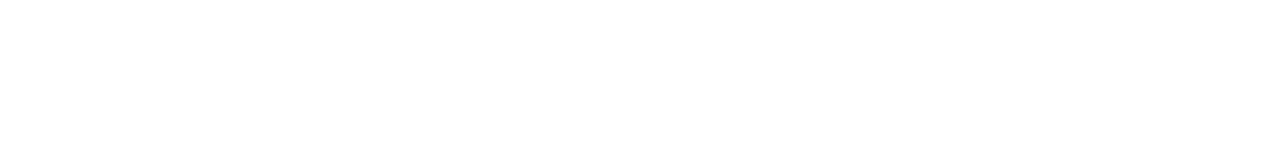
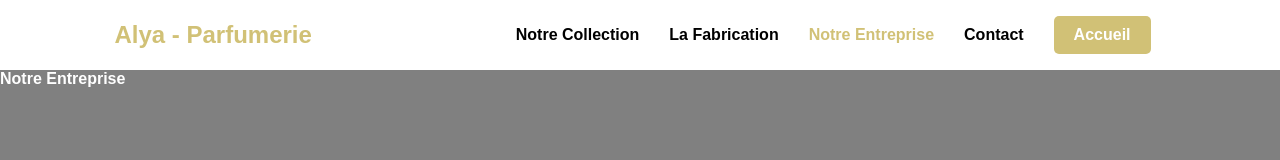
Before and after one commit to eythan/Alya-Parfumerie, a plain HTML site: page html/company.html in a window 1280 px wide. Drawn offline with Linux system fonts and the light colour scheme; a web font is replaced by a local one.

Commit message:
Update Header

```diff
--- a/css/collection.css
+++ b/css/collection.css
@@ -0,0 +1,80 @@
+@import url('https://fonts.googleapis.com/css2?family=Faculty+Glyphic&display=swap');
+
+/* Reset */
+*,
+*::before,
+*::after {
+  box-sizing: border-box;
+  margin: 0;
+  padding: 0;
+  border: 0;
+  outline: 0;
+  font-family: "Faculty Glyphic", sans-serif;
+  font-weight: bold;
+  background-color: transparent;
+  color: white;
+  font-size: 16px;
+  overflow: hidden;
+  -webkit-touch-callout: none;
+  -webkit-user-select: none;
+  -khtml-user-select: none;
+  -moz-user-select: none;
+  -ms-user-select: none;
+  user-select: none;
+}
+
+body {
+  background-color: gray;
+}
+
+header {
+  display: flex;
+  justify-content: space-around ;
+  align-items: center;
+  background-color: white;
+  padding: 20px;
+  color: black;
+  height: 70px;
+}
+
+.logo-text {
+  color: #D1C176;
+  font-size: 24px;
+}
+
+.nav ul {
+  list-style-type: none;
+  margin: 0;
+  padding: 0;
+  display: flex;
+  align-items: center;
+}
+
+.nav ul li {
+  margin: 0 15px;
+}
+
+.nav-item a {
+  text-decoration: none;
+  font-size: 16px;
+  color: black;
+}
+
+.nav-pressed a {
+  text-decoration: none;
+  font-size: 16px;
+  color: #D1C176;
+}
+
+#home {
+  background-color: #D1C176;
+  padding: 10px 20px;
+  border-radius: 5px;
+  box-sizing: border-box;
+}
+
+#home a{
+  text-decoration: none;
+  font-size: 16px;
+  color: white;
+}
--- a/css/company.css
+++ b/css/company.css
@@ -0,0 +1,80 @@
+@import url('https://fonts.googleapis.com/css2?family=Faculty+Glyphic&display=swap');
+
+/* Reset */
+*,
+*::before,
+*::after {
+  box-sizing: border-box;
+  margin: 0;
+  padding: 0;
+  border: 0;
+  outline: 0;
+  font-family: "Faculty Glyphic", sans-serif;
+  font-weight: bold;
+  background-color: transparent;
+  color: white;
+  font-size: 16px;
+  overflow: hidden;
+  -webkit-touch-callout: none;
+  -webkit-user-select: none;
+  -khtml-user-select: none;
+  -moz-user-select: none;
+  -ms-user-select: none;
+  user-select: none;
+}
+
+body {
+  background-color: gray;
+}
+
+header {
+  display: flex;
+  justify-content: space-around ;
+  align-items: center;
+  background-color: white;
+  padding: 20px;
+  color: black;
+  height: 70px;
+}
+
+.logo-text {
+  color: #D1C176;
+  font-size: 24px;
+}
+
+.nav ul {
+  list-style-type: none;
+  margin: 0;
+  padding: 0;
+  display: flex;
+  align-items: center;
+}
+
+.nav ul li {
+  margin: 0 15px;
+}
+
+.nav-item a {
+  text-decoration: none;
+  font-size: 16px;
+  color: black;
+}
+
+.nav-pressed a {
+  text-decoration: none;
+  font-size: 16px;
+  color: #D1C176;
+}
+
+#home {
+  background-color: #D1C176;
+  padding: 10px 20px;
+  border-radius: 5px;
+  box-sizing: border-box;
+}
+
+#home a{
+  text-decoration: none;
+  font-size: 16px;
+  color: white;
+}
--- a/css/contact.css
+++ b/css/contact.css
@@ -1,3 +1,5 @@
+@import url('https://fonts.googleapis.com/css2?family=Faculty+Glyphic&display=swap');
+
 /* Reset */
 *,
 *::before,
@@ -7,10 +9,10 @@
   padding: 0;
   border: 0;
   outline: 0;
-  font-family: "Lucida Sans", sans-serif;
+  font-family: "Faculty Glyphic", sans-serif;
   font-weight: bold;
   background-color: transparent;
-  color: black;
+  color: white;
   font-size: 16px;
   overflow: hidden;
   -webkit-touch-callout: none;
@@ -21,6 +23,58 @@
   user-select: none;
 }
 
+body {
+  background-color: gray;
+}
+
 header {
-    font-size: 80px;
+  display: flex;
+  justify-content: space-around ;
+  align-items: center;
+  background-color: white;
+  padding: 20px;
+  color: black;
+  height: 70px;
 }
+
+.logo-text {
+  color: #D1C176;
+  font-size: 24px;
+}
+
+.nav ul {
+  list-style-type: none;
+  margin: 0;
+  padding: 0;
+  display: flex;
+  align-items: center;
+}
+
+.nav ul li {
+  margin: 0 15px;
+}
+
+.nav-item a {
+  text-decoration: none;
+  font-size: 16px;
+  color: black;
+}
+
+.nav-pressed a {
+  text-decoration: none;
+  font-size: 16px;
+  color: #D1C176;
+}
+
+#home {
+  background-color: #D1C176;
+  padding: 10px 20px;
+  border-radius: 5px;
+  box-sizing: border-box;
+}
+
+#home a{
+  text-decoration: none;
+  font-size: 16px;
+  color: white;
+}
--- a/css/manufacturing.css
+++ b/css/manufacturing.css
@@ -0,0 +1,80 @@
+@import url('https://fonts.googleapis.com/css2?family=Faculty+Glyphic&display=swap');
+
+/* Reset */
+*,
+*::before,
+*::after {
+  box-sizing: border-box;
+  margin: 0;
+  padding: 0;
+  border: 0;
+  outline: 0;
+  font-family: "Faculty Glyphic", sans-serif;
+  font-weight: bold;
+  background-color: transparent;
+  color: white;
+  font-size: 16px;
+  overflow: hidden;
+  -webkit-touch-callout: none;
+  -webkit-user-select: none;
+  -khtml-user-select: none;
+  -moz-user-select: none;
+  -ms-user-select: none;
+  user-select: none;
+}
+
+body {
+  background-color: gray;
+}
+
+header {
+  display: flex;
+  justify-content: space-around ;
+  align-items: center;
+  background-color: white;
+  padding: 20px;
+  color: black;
+  height: 70px;
+}
+
+.logo-text {
+  color: #D1C176;
+  font-size: 24px;
+}
+
+.nav ul {
+  list-style-type: none;
+  margin: 0;
+  padding: 0;
+  display: flex;
+  align-items: center;
+}
+
+.nav ul li {
+  margin: 0 15px;
+}
+
+.nav-item a {
+  text-decoration: none;
+  font-size: 16px;
+  color: black;
+}
+
+.nav-pressed a {
+  text-decoration: none;
+  font-size: 16px;
+  color: #D1C176;
+}
+
+#home {
+  background-color: #D1C176;
+  padding: 10px 20px;
+  border-radius: 5px;
+  box-sizing: border-box;
+}
+
+#home a{
+  text-decoration: none;
+  font-size: 16px;
+  color: white;
+}
--- a/css/style.css
+++ b/css/style.css
@@ -0,0 +1,80 @@
+@import url('https://fonts.googleapis.com/css2?family=Faculty+Glyphic&display=swap');
+
+/* Reset */
+*,
+*::before,
+*::after {
+  box-sizing: border-box;
+  margin: 0;
+  padding: 0;
+  border: 0;
+  outline: 0;
+  font-family: "Faculty Glyphic", sans-serif;
+  font-weight: bold;
+  background-color: transparent;
+  color: white;
+  font-size: 16px;
+  overflow: hidden;
+  -webkit-touch-callout: none;
+  -webkit-user-select: none;
+  -khtml-user-select: none;
+  -moz-user-select: none;
+  -ms-user-select: none;
+  user-select: none;
+}
+
+body {
+  background-color: gray;
+}
+
+header {
+  display: flex;
+  justify-content: space-around ;
+  align-items: center;
+  background-color: white;
+  padding: 20px;
+  color: black;
+  height: 70px;
+}
+
+.logo-text {
+  color: #D1C176;
+  font-size: 24px;
+}
+
+.nav ul {
+  list-style-type: none;
+  margin: 0;
+  padding: 0;
+  display: flex;
+  align-items: center;
+}
+
+.nav ul li {
+  margin: 0 15px;
+}
+
+.nav-item a {
+  text-decoration: none;
+  font-size: 16px;
+  color: black;
+}
+
+.nav-pressed a {
+  text-decoration: none;
+  font-size: 16px;
+  color: #D1C176;
+}
+
+#home {
+  background-color: #D1C176;
+  padding: 10px 20px;
+  border-radius: 5px;
+  box-sizing: border-box;
+}
+
+#home a{
+  text-decoration: none;
+  font-size: 16px;
+  color: white;
+}
--- a/html/company.html
+++ b/html/company.html
@@ -0,0 +1,29 @@
+<!DOCTYPE html>
+<html lang="en">
+<head>
+    <meta charset="UTF-8">
+    <meta name="viewport" content="width=device-width, initial-scale=1.0">
+    <title>Contact</title>
+    <link rel="stylesheet" href="../css/company.css">
+</head>
+<body>
+    <header>
+        <div class="logo-text">
+          Alya - Parfumerie
+        </div>
+        <nav class="nav">
+          <ul>
+            <li class="nav-item"><a href="collection.html">Notre Collection</a></li>
+            <li class="nav-item"><a href="manufacturing.html">La Fabrication</a></li>
+            <li class="nav-pressed"><a href="company.html">Notre Entreprise</a></li>
+            <li class="nav-item"><a href="contact.html">Contact</a></li>
+            <li id="home"><a href="index.html">Accueil</a>
+            </li>
+          </ul>
+        </nav>
+      </header>
+      <div>
+        Notre Entreprise
+      </div>
+</body>
+</html>
```
Also changed, not shown: html/collection.html (+29 -0 lines), html/contact.html (+17 -2 lines), html/index.html (+29 -0 lines), html/manufacturing.html (+29 -0 lines), assets/images/logo.png (added).
